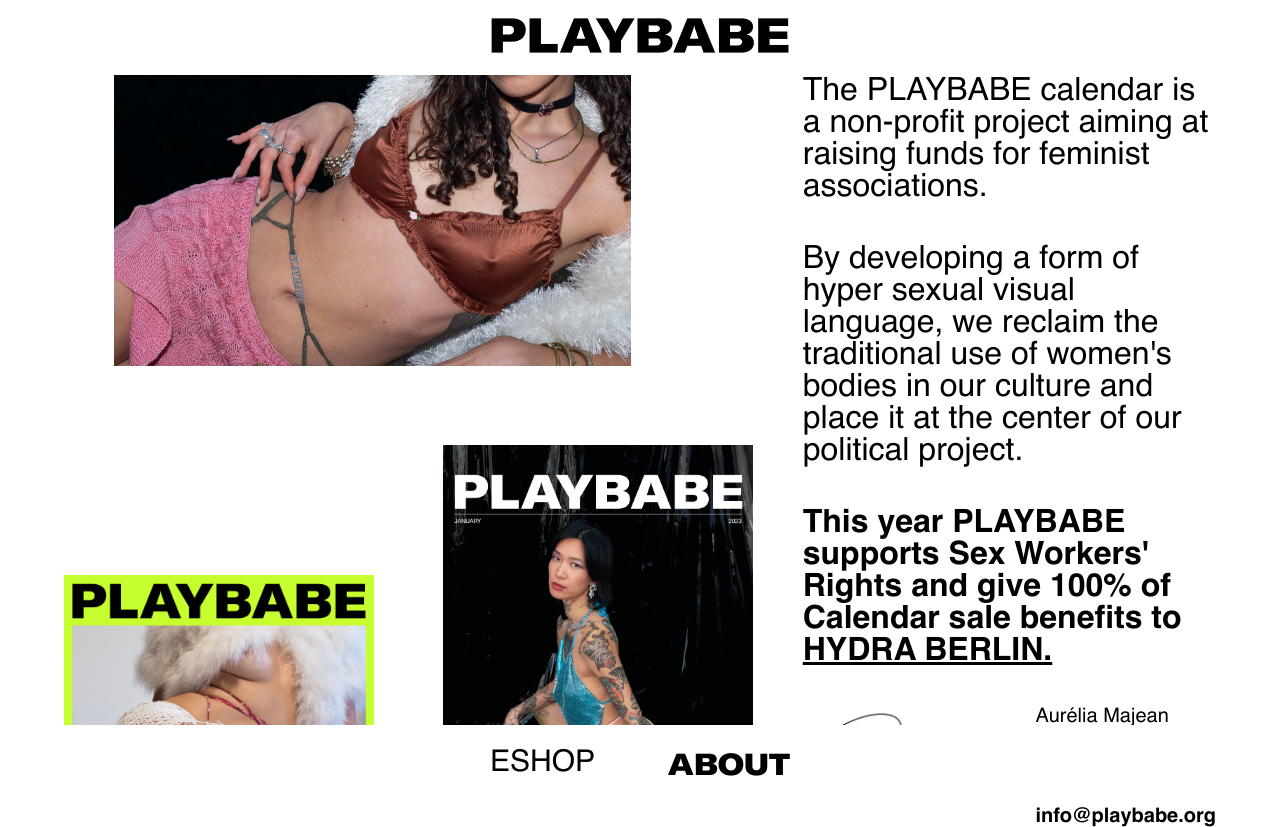
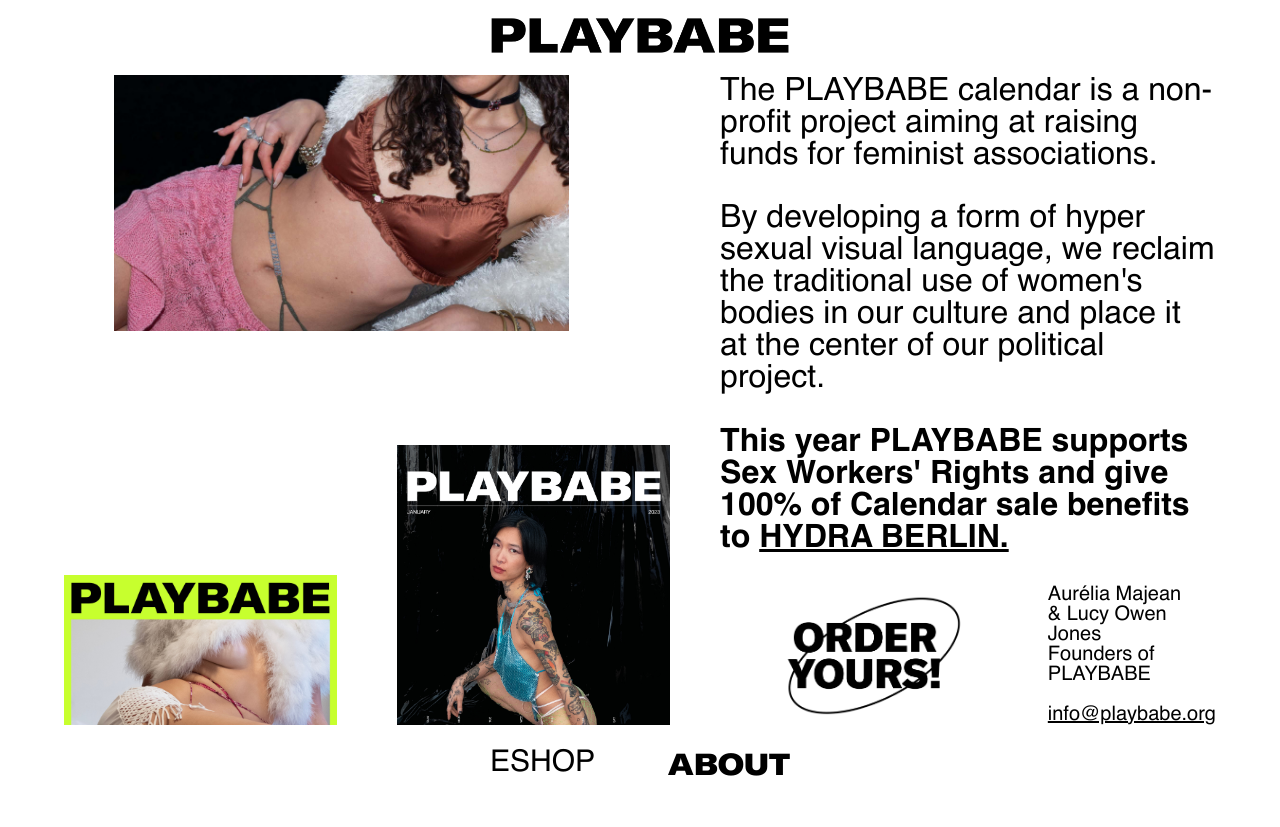
Before and after one commit to alexandre-roux/playbabe, a React (Create React App) app: page /about in a window 1280 px wide. After the commit the page ends 800 px from the top, so only its background shows below. Built offline with nearby package versions, Linux system fonts and the light colour scheme.

Commit message:
Change "Order yours" button position

```diff
--- a/src/containers/About/index.js
+++ b/src/containers/About/index.js
@@ -93,9 +93,13 @@
                   </a>
                 </p>
                 <div className="details">
-                  <Link to={"/eshop"}>
-                    <img src="/images/about/button.PNG" alt="button" />
-                  </Link>
+                  <div className="order-yours-container">
+                    <img
+                      src="/images/about/button.PNG"
+                      alt="button"
+                      className="order-yours"
+                    />
+                  </div>
                   <p>
                     Aurélia Majean
                     <br />
--- a/src/containers/About/index.scss
+++ b/src/containers/About/index.scss
@@ -21,9 +21,10 @@
     }
 
     .images {
+      width: 55%;
+      //flex: 5;
       -ms-overflow-style: none; /* Internet Explorer 10+ */
       scrollbar-width: none; /* Firefox */
-      flex: 5;
       overflow-y: auto;
       position: relative;
 
@@ -61,18 +62,16 @@
 
     .text {
       height: 100%;
-      width: 100%;
-      flex: 3;
+      width: 45%;
+      //flex: 3;
       display: flex;
       justify-content: center;
 
       .text-container {
-        height: 99%;
-        width: 100%;
         display: flex;
-        gap: 40px;
         flex-direction: column;
         justify-content: space-between;
+        height: 100%;
 
         p {
           font-size: 4vh;
@@ -86,19 +85,20 @@
           display: flex;
           justify-content: space-between;
           gap: 20px;
+          height: 140px;
 
-          img {
-            width: 50%;
+          .order-yours-container {
+            display: flex;
+            justify-content: center;
+            width: 100%;
+
+            .order-yours {
+              height: 100%;
+            }
           }
 
           p {
             font-size: 2.5vh;
-          }
-
-          a {
-            color: black;
-            font-weight: bold;
-            text-decoration: none;
           }
         }
       }
```
